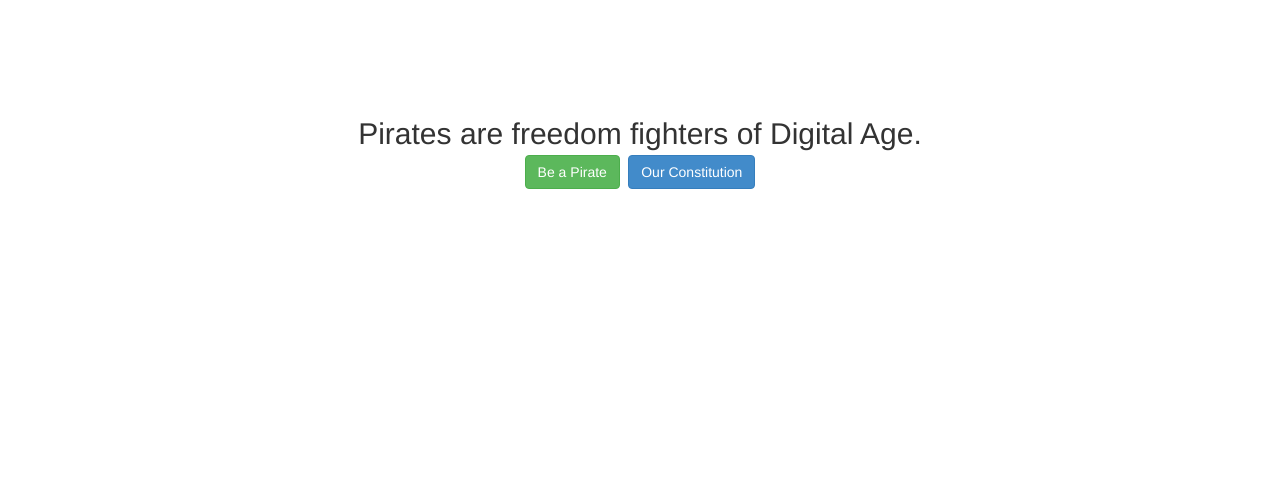
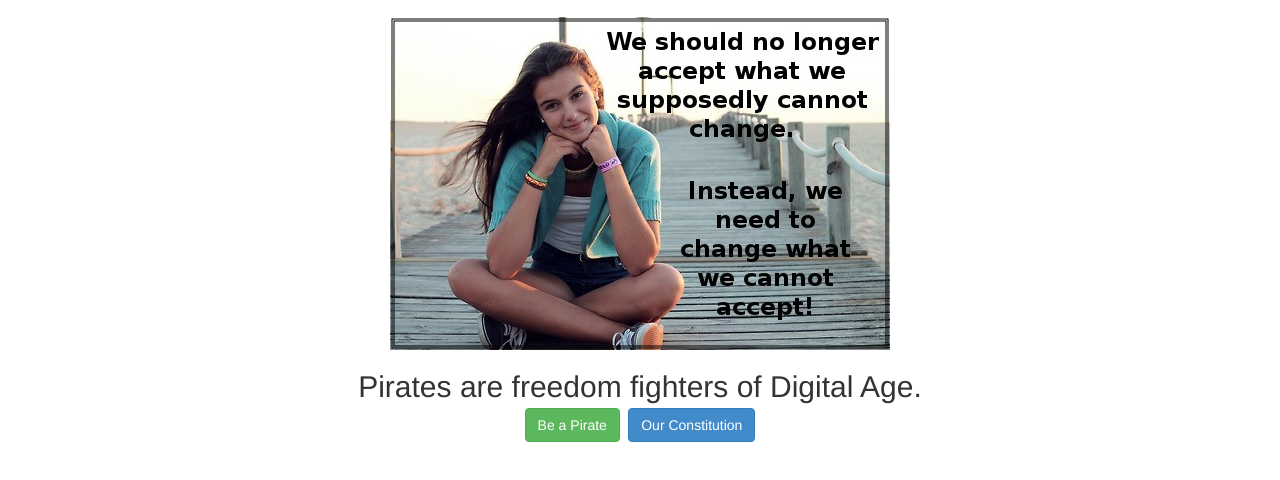
Before and after one commit to asdofindia/pirates.org.in, a plain HTML site: page index.html in a window 1280 px wide. Shown: the part 182-662 px from the top of the page. Drawn offline with Linux system fonts and the light colour scheme.

Commit message:
add a landing image

```diff
--- a/index.html
+++ b/index.html
@@ -50,10 +50,10 @@
 
 </div>
 
-<br><br><br><br>
+<div id="Home" class="page" style="">
 
-<div id="Home" class="page" style="">
-	<center><h2>Pirates are freedom fighters of Digital Age.<br>
+	<center><img src="images/change.jpg"><br>
+	<h2>Pirates are freedom fighters of Digital Age.<br>
 
 	<p><a href="https://www.loomio.org/groups/992"><font size="4"><button class="btn btn-success">Be a Pirate</button></font></a>
 			<a href="constitution/index.html"><font size="4"><button class="btn btn-primary">Our Constitution</button></font></a>
```
Also changed, not shown: images/change.jpg (added).
